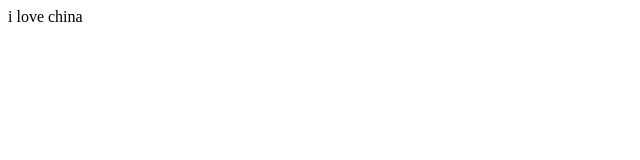
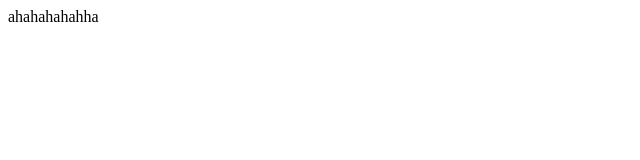
Before and after one commit to luoniansong/felix, a plain HTML site: page index.html in a window 1280 px wide. Shown: the full height of the page, 0-640 px from the left. Drawn offline with Linux system fonts and the light colour scheme.

Commit message:
commit luo

```diff
--- a/index.html
+++ b/index.html
@@ -5,6 +5,6 @@
     <title></title>
 </head>
 <body>
-    i love china
+    ahahahahahha
 </body>
 </html>
```
